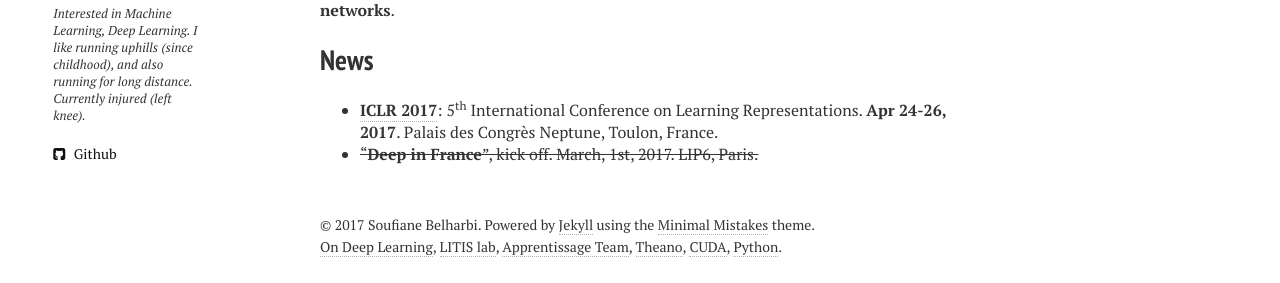
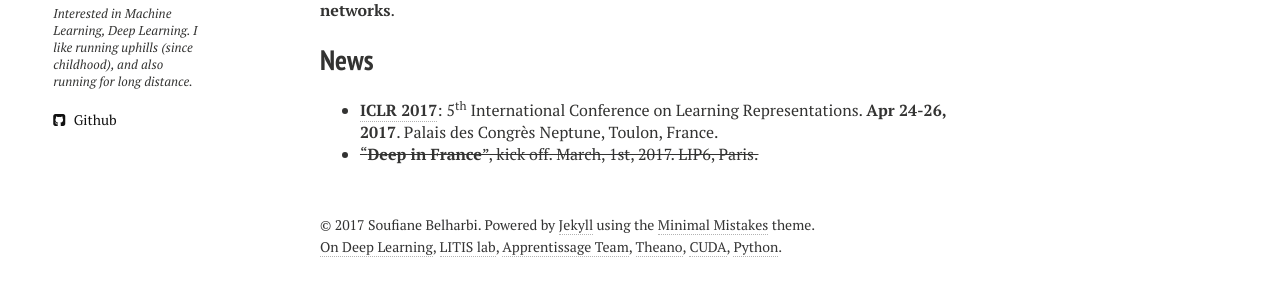
Before and after one commit to sbelharbi/sbelharbi.github.io, a Jekyll site: the page built from index.md, in a window 1280 px wide. Shown: the part 1269-1552 px from the top of the page. Built offline with Jekyll 4.4.1, drawn with Linux system fonts in a browser that asks for light colours; nearby versions of some CDN libraries.

Commit message:
no injury.

```diff
--- a/_config.yml
+++ b/_config.yml
@@ -11,7 +11,7 @@ disqus_shortname: sbelharbi
 owner:
   name:           Soufiane Belharbi
   avatar:         soufiane.JPG
-  bio:            Interested in Machine Learning, Deep Learning. I like running uphills (since childhood), and also running for long distance. Currently injured (left knee).
+  bio:            Interested in Machine Learning, Deep Learning. I like running uphills (since childhood), and also running for long distance.
   email:          #
   # Social networking links are used in author-bio sidebar. Update and remove as you like.
   twitter: #
```
